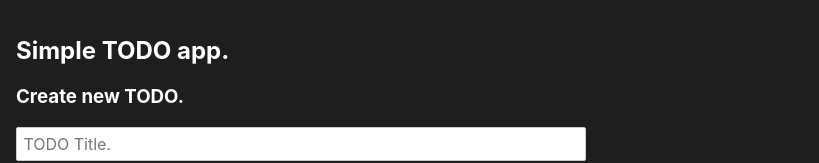
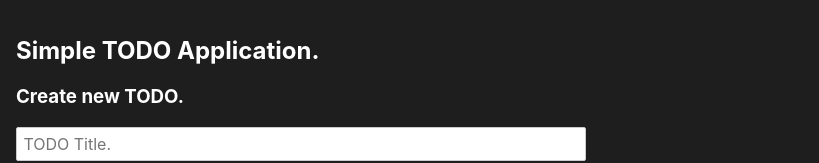
Before and after one commit to xzripper/todo-app, a Svelte app: page / in a window 1280 px wide. Shown: the top 163 px of the page, without its empty margins (0-819 px from the left). Built offline with nearby package versions, Linux system fonts and the light colour scheme.

Commit message:
Final.
Final.

```diff
--- a/src/App.svelte
+++ b/src/App.svelte
@@ -205,7 +205,7 @@
 <body>
 	<main>
 		<!-- Welcome message. -->
-		<h2>Simple TODO app.</h2>
+		<h2>Simple TODO Application.</h2>
 
 		<!-- Create new todo. -->
 		<h3>Create new TODO.</h3>
```
